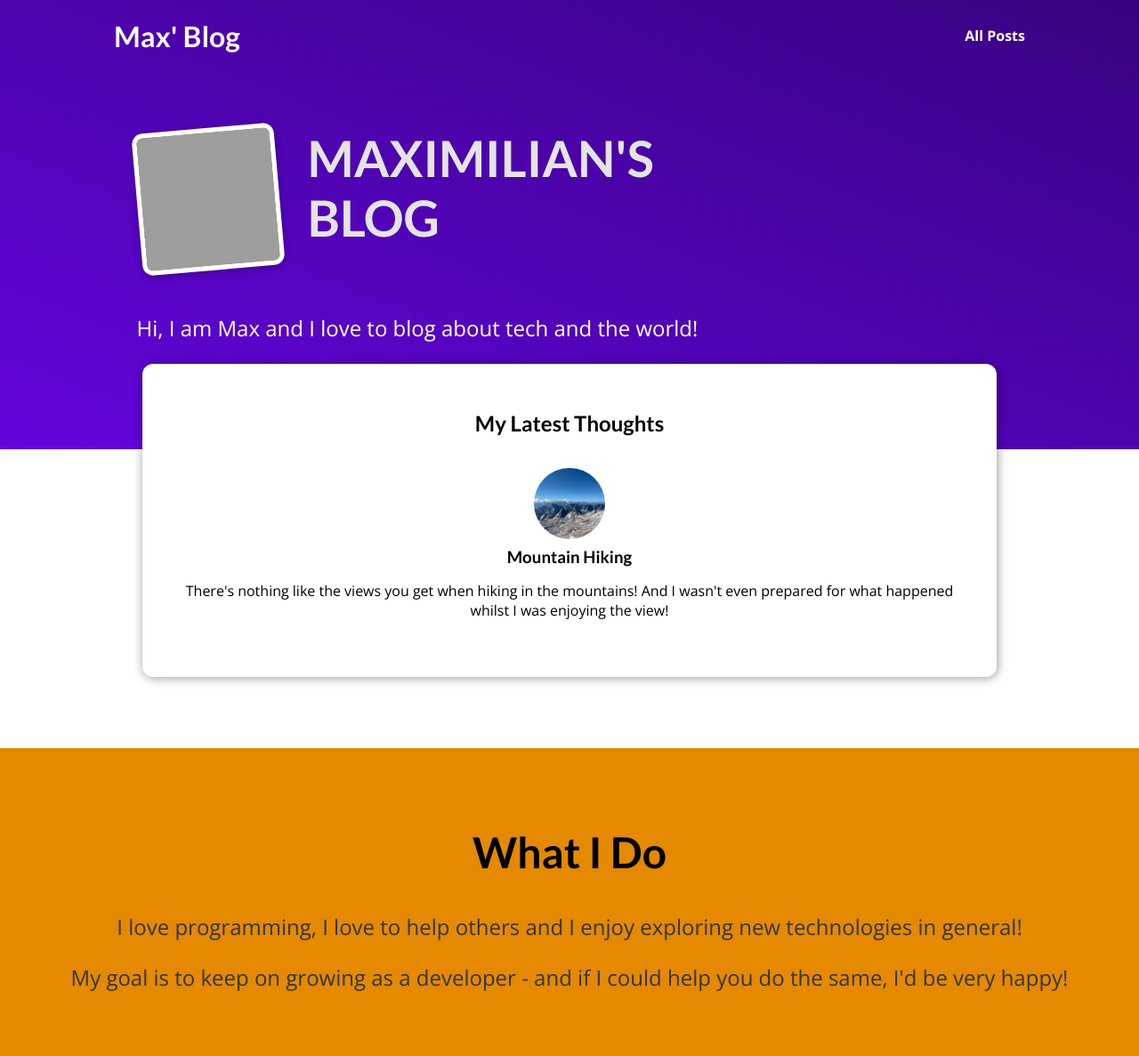
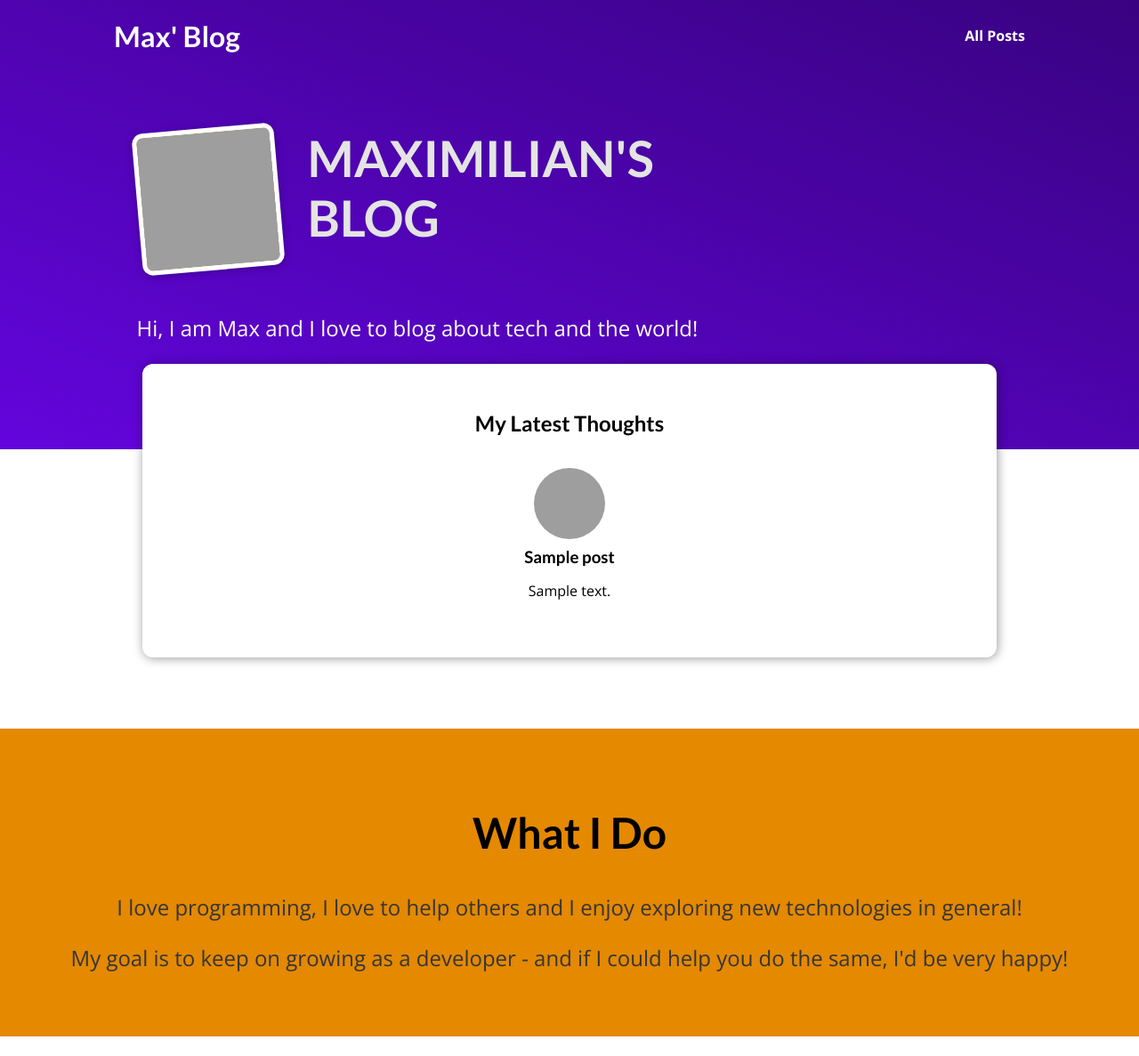
Before and after one commit to Umar-Mughal/Python-PixelMancer, a Django app: template my_site/blog/templates/blog/index.html in a window 1280 px wide. Shown: the whole page at 89% size. After the commit the page ends 1165 px from the top, so only its background shows below. Run offline with Django 4.2, Linux system fonts and the light colour scheme; the template is opened without the code that fills it: most values are stand-ins (such as "Sample title", 1, 10 or a date in 2020); grey boxes are pictures that could not be loaded.

Commit message:
Special Template Features & Text

```diff
--- a/my_site/blog/templates/blog/includes/post.html
+++ b/my_site/blog/templates/blog/includes/post.html
@@ -1,14 +1,12 @@
 {% load static %}
 <li>
   <article class="post">
-    <a href="{% url 'blog-post' 'the-mountains' %}">
-      <img src="{% static 'blog/images/mountains.jpg' %}" alt="Mountain Hiking" />
+    <a href="{% url 'blog-post' post.slug %}">
+      <img src="{% static 'blog/images/'|add:post.image %}" alt="{{ post.title }}" />
       <div class="post__content">
-        <h3>Mountain Hiking</h3>
+        <h3>{{ post.title }}</h3>
         <p>
-          There's nothing like the views you get when hiking in the
-          mountains! And I wasn't even prepared for what happened whilst I
-          was enjoying the view!
+          {{ post.excerpt }}
         </p>
       </div>
     </a>
--- a/my_site/blog/templates/blog/index.html
+++ b/my_site/blog/templates/blog/index.html
@@ -22,7 +22,9 @@
 <section id="latest-posts">
   <h2>My Latest Thoughts</h2>
   <ul>
-      {% include "blog/includes/post.html" %}
+      {% for post in posts %}
+        {% include "blog/includes/post.html" %}
+      {% endfor %}
   </ul>
 </section>
 
```
Also changed, not shown: my_site/blog/views.py (+10 -2 lines).
